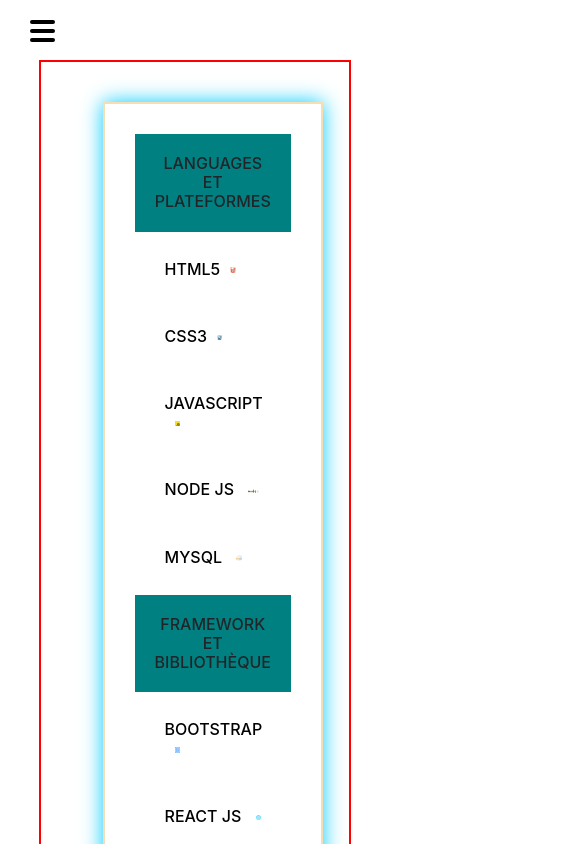
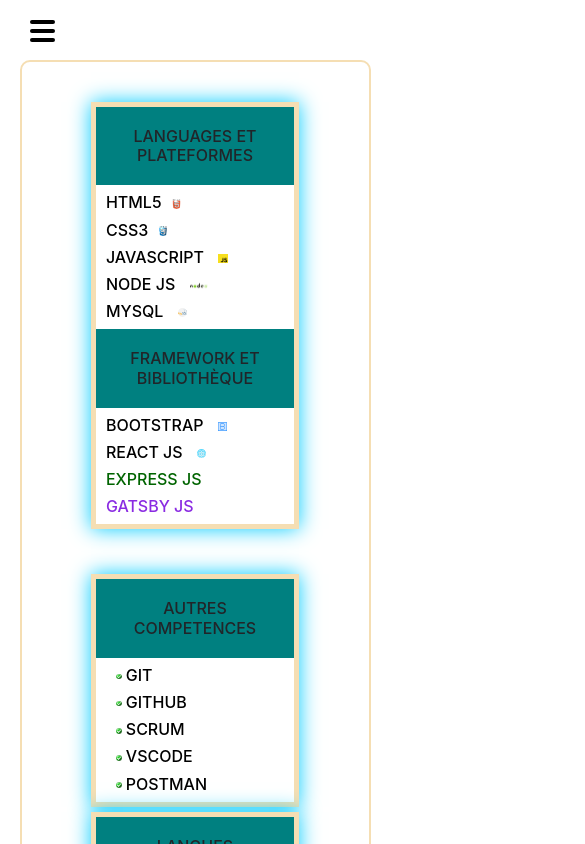
Before and after one commit to STAM0283/curriculum-vitea, a React (Create React App) app: page /competences in a window 390 px wide. Shown: the top 844 px of the page, 585 px wide, since content can reach past the window. Built offline with nearby package versions, Linux system fonts and the light colour scheme; the HTML template or start-up script is replaced by a standard one.

Commit message:
add css properties to Competences component

```diff
--- a/src/App.css
+++ b/src/App.css
@@ -204,11 +204,12 @@
 
 .formContact {
   width: 30%;
+  border: 10px solid peru;
+  margin-top: 20px;
   font-size: x-large;
   border-radius: 10px;
   margin-bottom: 10px;
 }
-
 .formContact button {
   background-color: teal;
   width: 150px;
@@ -341,7 +342,8 @@
 
 .competences {
   display: flex;
-  border: 2px solid red;
+  border: 10px solid wheat;
+  border-radius: 10px;
   width: 80%;
   margin-left: 10%;
   flex-wrap: wrap;
@@ -666,10 +668,19 @@
   .competences {
     margin-top: 60px;
   }
-  .competences div {
-    width: 500px;
+  .competences {
+    width: 90%;
+    margin-left: 5%;
     border: 2px solid wheat;
-    padding: 30px;
+  }
+  .languages h3 {
+    padding: 0;
+  }
+  .otherCompetences{
+    display: block;
+  }
+  .otherCompetences h3 {
+    padding: 0;
   }
   .modalFooter button {
     height: 200px;
@@ -820,6 +831,20 @@
     width: 60%;
     margin-left: 20%;
   }
+  .competences {
+    width: 90%;
+    margin-left: 5%;
+    border: 2px solid wheat;
+  }
+  .languages h3 {
+    padding: 0;
+  }
+  .otherCompetences{
+    display: block;
+  }
+  .otherCompetences h3 {
+    padding: 0;
+  }
   .modalFooter button {
     height: 200px;
     font-size: large;
--- a/src/components/NavBar.jsx
+++ b/src/components/NavBar.jsx
@@ -11,7 +11,7 @@
         <div className = "navBar">
             <nav>
         <ul>
-        <div className="languagesChange" style={{color: "wheat"}}>
+        <div className="languagesChange" style={{border: '2px solid black', padding: '5px', backgroundColor: 'wheat', fontWeight: 'bold'}}>
             <label htmlFor="fr">FR</label>
             <input type="radio" name="lang" id="fr" onClick={ () => setLanguage("fr")} />
             <label htmlFor="en">EN</label>
```
